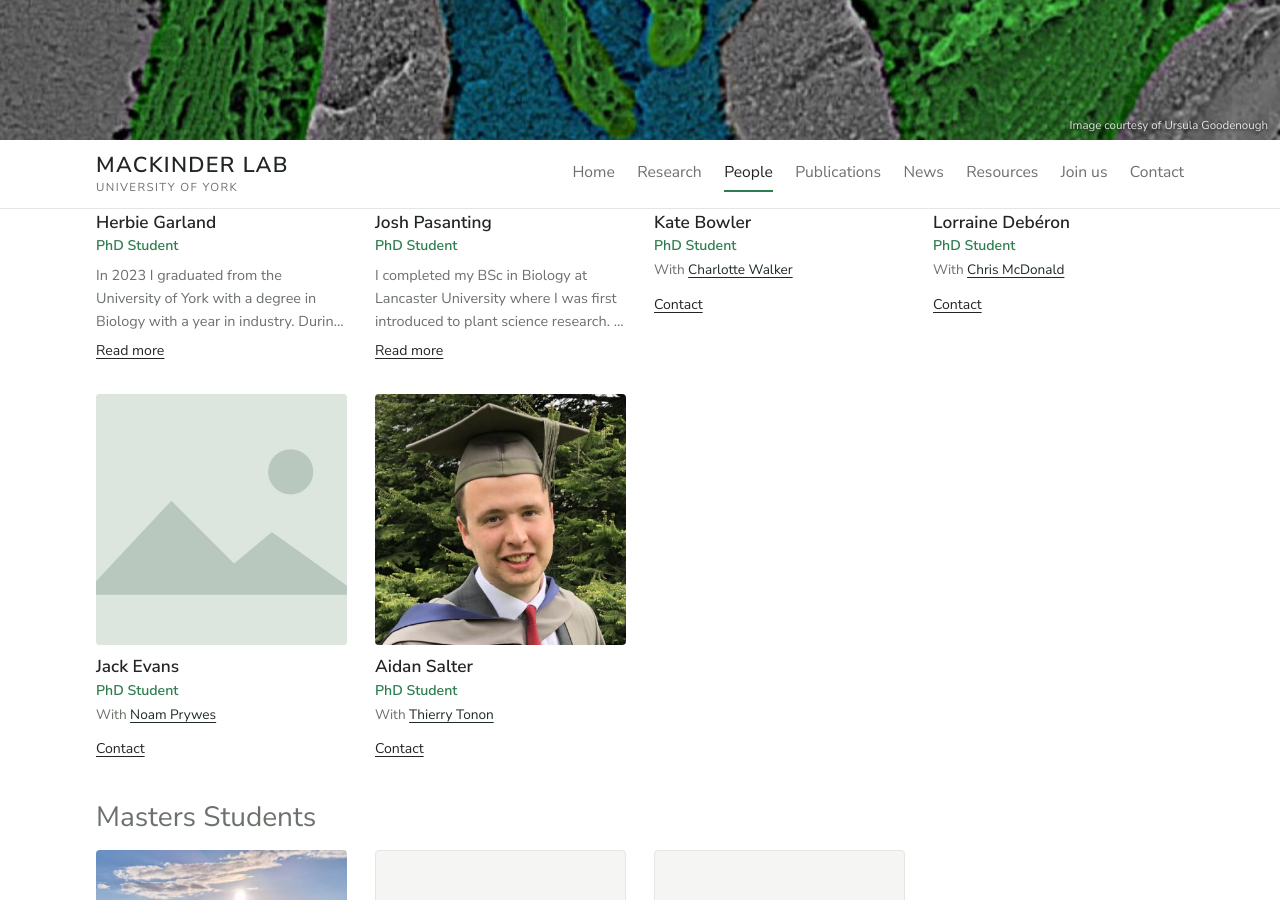
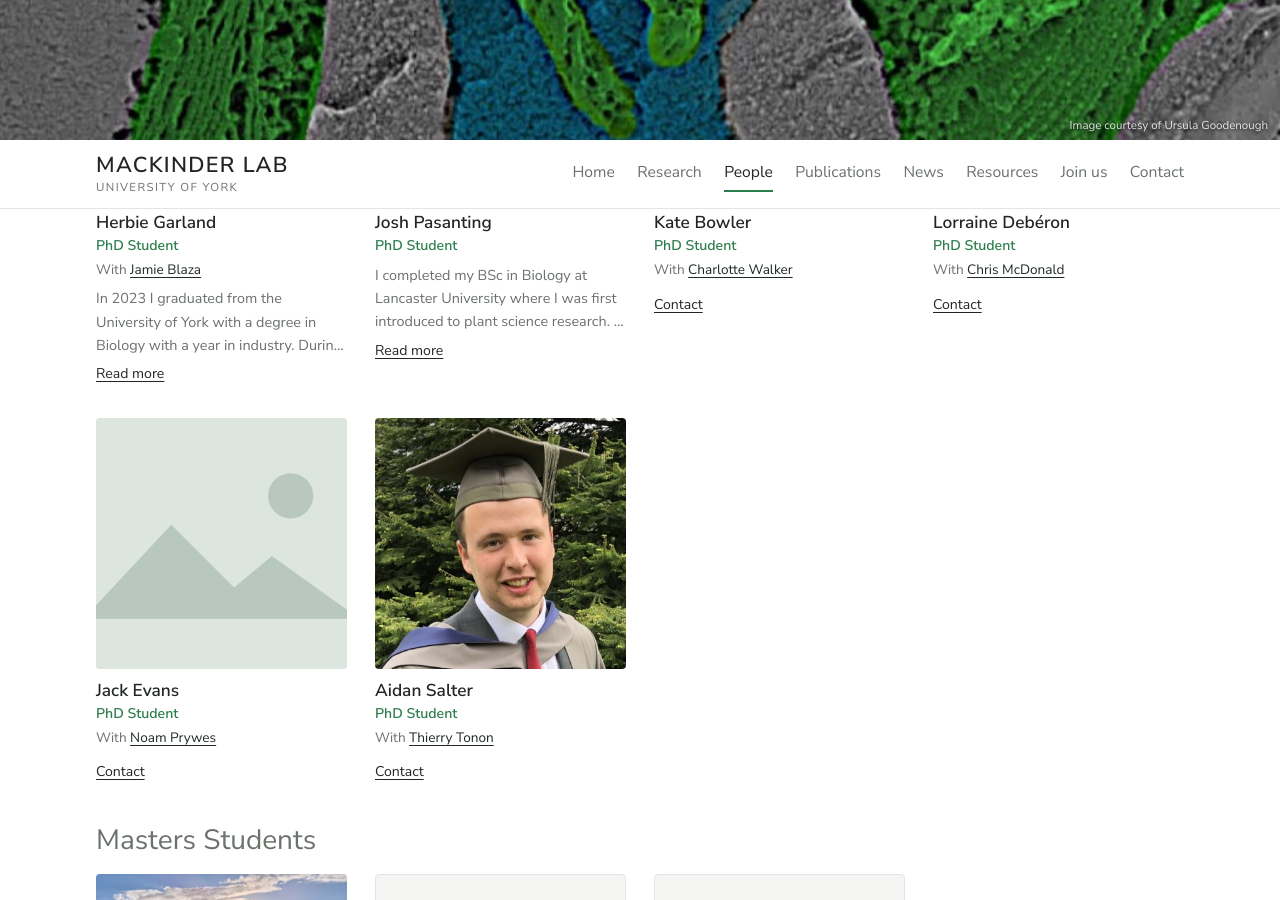
Before and after one commit to mackinderlab/mackinderlab.github.io, a Jekyll site: the page built from people.html, in a window 1280 px wide and 900 px high, scrolled down 1905 px. Built offline with Jekyll 4.4.1, drawn with Linux system fonts in a browser that asks for light colours.

Commit message:
Update _data/people/phd.yml (via Pages CMS)

```diff
--- a/_data/people/phd.yml
+++ b/_data/people/phd.yml
@@ -1,7 +1,9 @@
 - name: Herbie Garland
   role: PhD Student
-  photo: /assets/images/people/herbie-garland.jpg
+  photo: /assets/images/people/5d163892-a4b9-4624-90a9-b73afeffef0d.jpg
   email: hg1088@york.ac.uk
+  cosupervisor: Jamie Blaza
+  cosupervisor_url: https://www.bioenergetics.site/team.html
   bio: In 2023 I graduated from the University of York with a degree in Biology
     with a year in industry. During my degree I completed a Generation Research
     summer studentship with Dr Charlotte Walker and Professor Luke Mackinder
```
